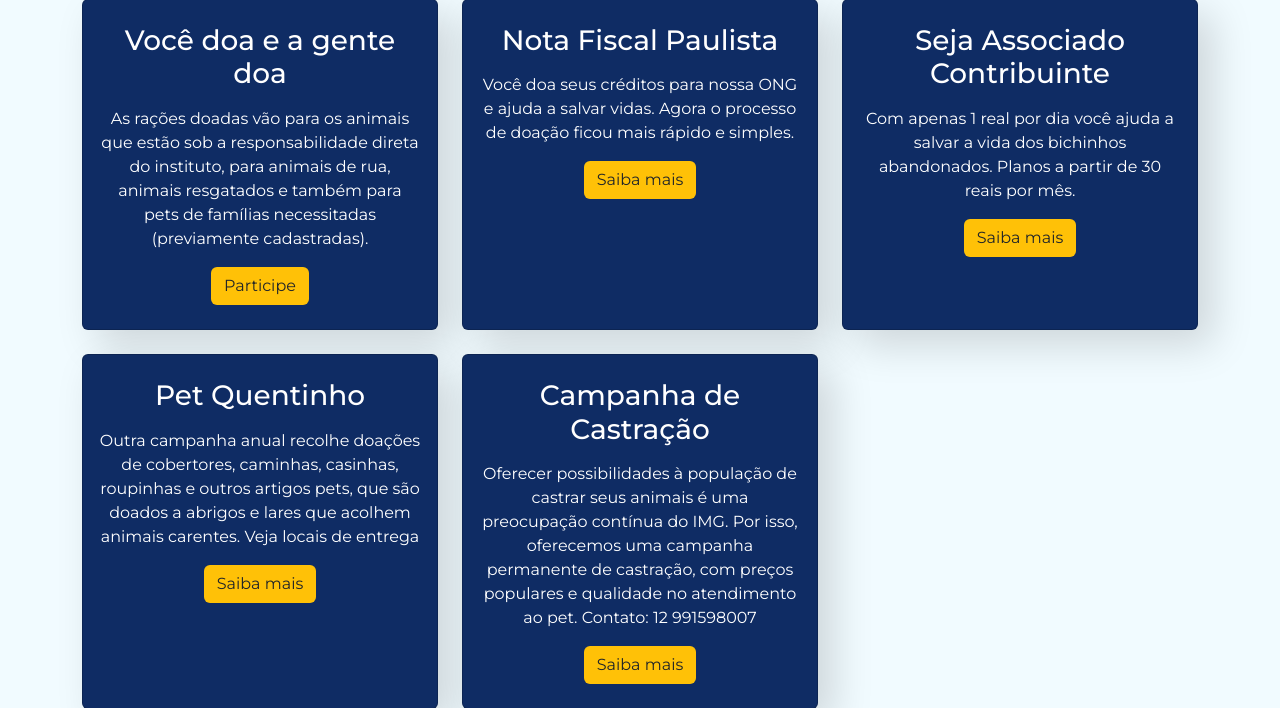
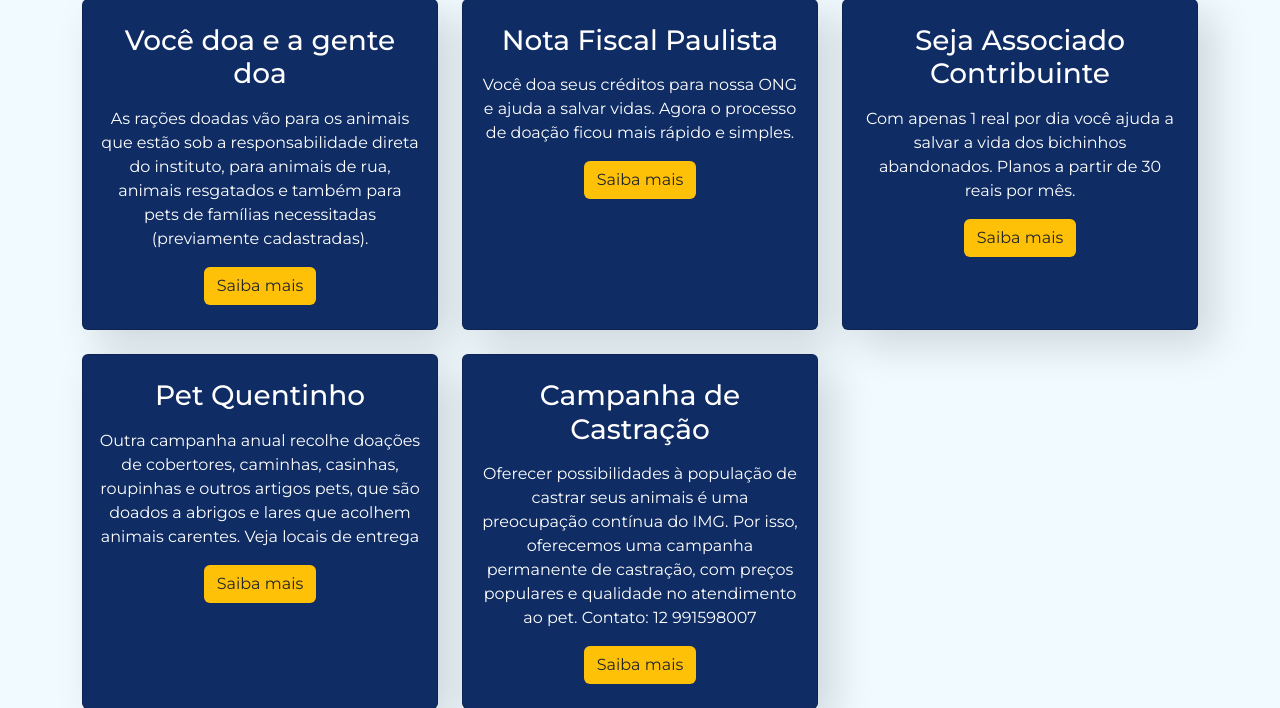
Before and after one commit to institutomarilugodoi18/institutomarilugodoi, a Django app: page / in a window 1280 px wide. Shown: the part 5719-6427 px from the top of the page. Run offline with Django 5.2, Linux system fonts and the light colour scheme; some libraries are stand-ins or nearby versions.

Commit message:
Atualização de hyperlinks

```diff
--- a/templates/index.html
+++ b/templates/index.html
@@ -313,12 +313,12 @@
 
 		<div class="row gx-4 gy-4">
 			<div class="col-12 col-md-12 col-lg-4">
-				<a class="text-decoration-none" href="https://shorturl.at/WBNX8" target="_blank" rel="noopener">
+				<a class="text-decoration-none" href="https://www.instagram.com/p/DPr7GpqERu3/?igsh=MWxubjN5YWs0MmE0bA==" target="_blank" rel="noopener">
 					<div class="card card-hover text-white text-center bg-dark-blue pb-2 h-100">
 						<div class="card-body">
 							<h3 class="card-title py-2">Você doa e a gente doa</h3>
 							<p class="card-text">As rações doadas vão para os animais que estão sob a responsabilidade direta do instituto, para animais de rua, animais resgatados e também para pets de famílias necessitadas (previamente cadastradas).</p>
-							<span class="btn bg-warning text-dark">Participe</span>
+							<span class="btn bg-warning text-dark">Saiba mais</span>
 						</div>
 					</div>
 				</a>
@@ -397,6 +397,12 @@
 						<p class="card-text">Nós não possuímos gatil e canil para abrigo. Os animais que resgatamos ficam nas nossas próprias casas até a adoção, inclusive com animais doentes e em tratamento. E temos que arcar com todos os custos deles. Para ter ideia, às vezes precisamos recorrer ao hotel pago porque não conseguimos lar hospedeiro voluntário.</p>
 						<p class="card-text">Caso você consiga um lar temporário, podemos ajudar com DESCONTOS nas clínicas parceiras em consulta, alguns exames, internação, vacinas e até na castração. Creio que isso ajudaria. Estando saudável, podemos divulgar e tb abrir espaço para você leva-lo nas nossas feiras de adoção.</p>
 						<p class="card-text">Mais uma vez reforçamos que os bichinhos precisam da ajuda de TODA A SOCIEDADE, cada um fazendo um pouquinho. É preciso unir pessoas e criar uma rede de proteção para salvar essa vida! As Ongs sozinhas não conseguem atender a tantos pedidos. Ficamos tristes, mas temos que reconhecer nossos limites financeiros e estruturais. Esperamos que compreenda.</p>
+						<p class="mt-4 text-dark d-flex align-items-center flex-wrap gap-2 inline-icons">
+  							Saiba mais em nossas redes:
+  							<a href="https://www.instagram.com/p/DLQEds2x1JO/?igsh=MWl1MmJuN2E3ZnExaA==" target="_blank" rel="noopener" aria-label="Instagram do Brechó Solidário" class="icon-link">
+    							<i class="bi bi-instagram"></i>
+  							</a>
+						</p>
 					</div>
 				</div>
 			</div>
```
